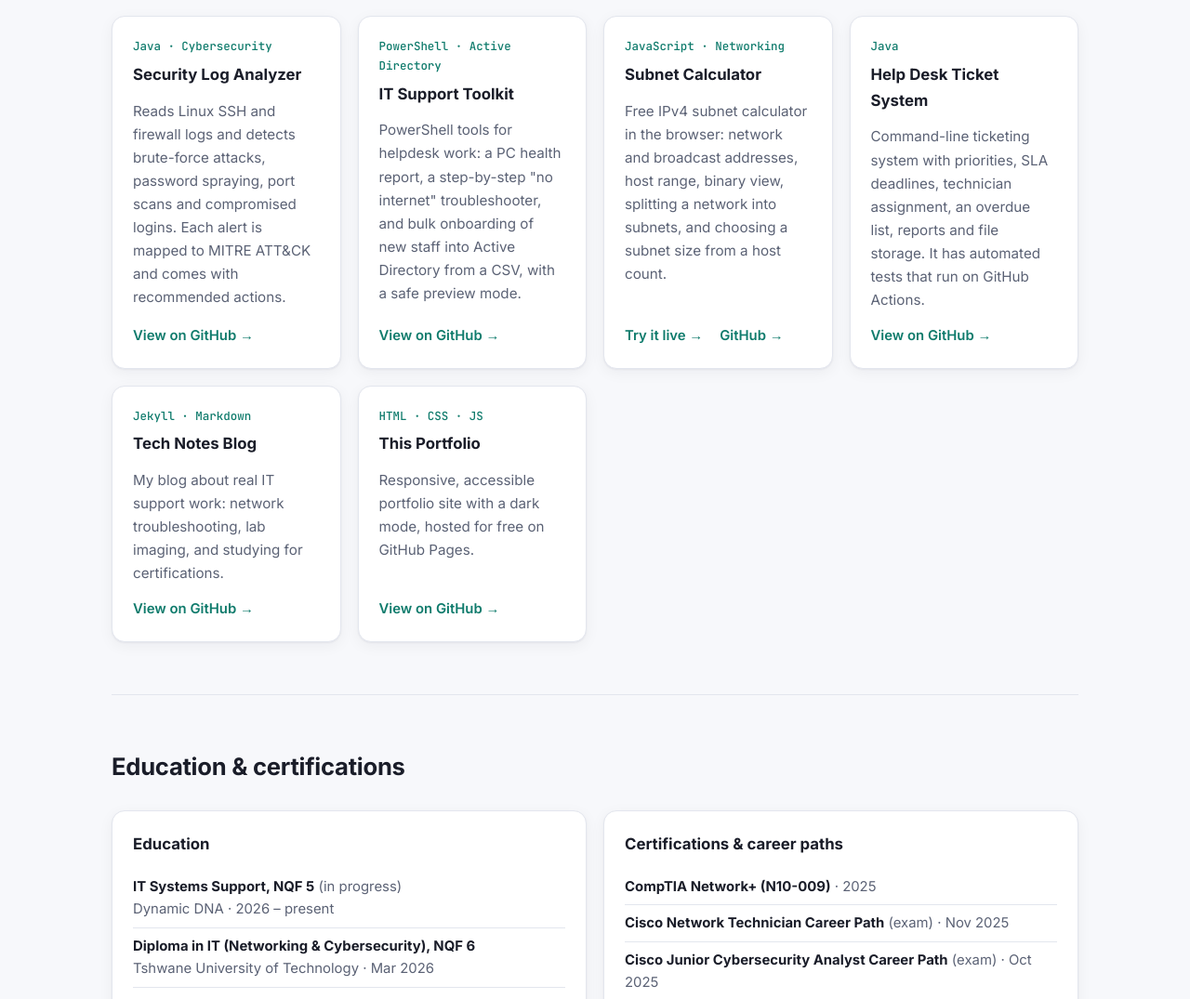
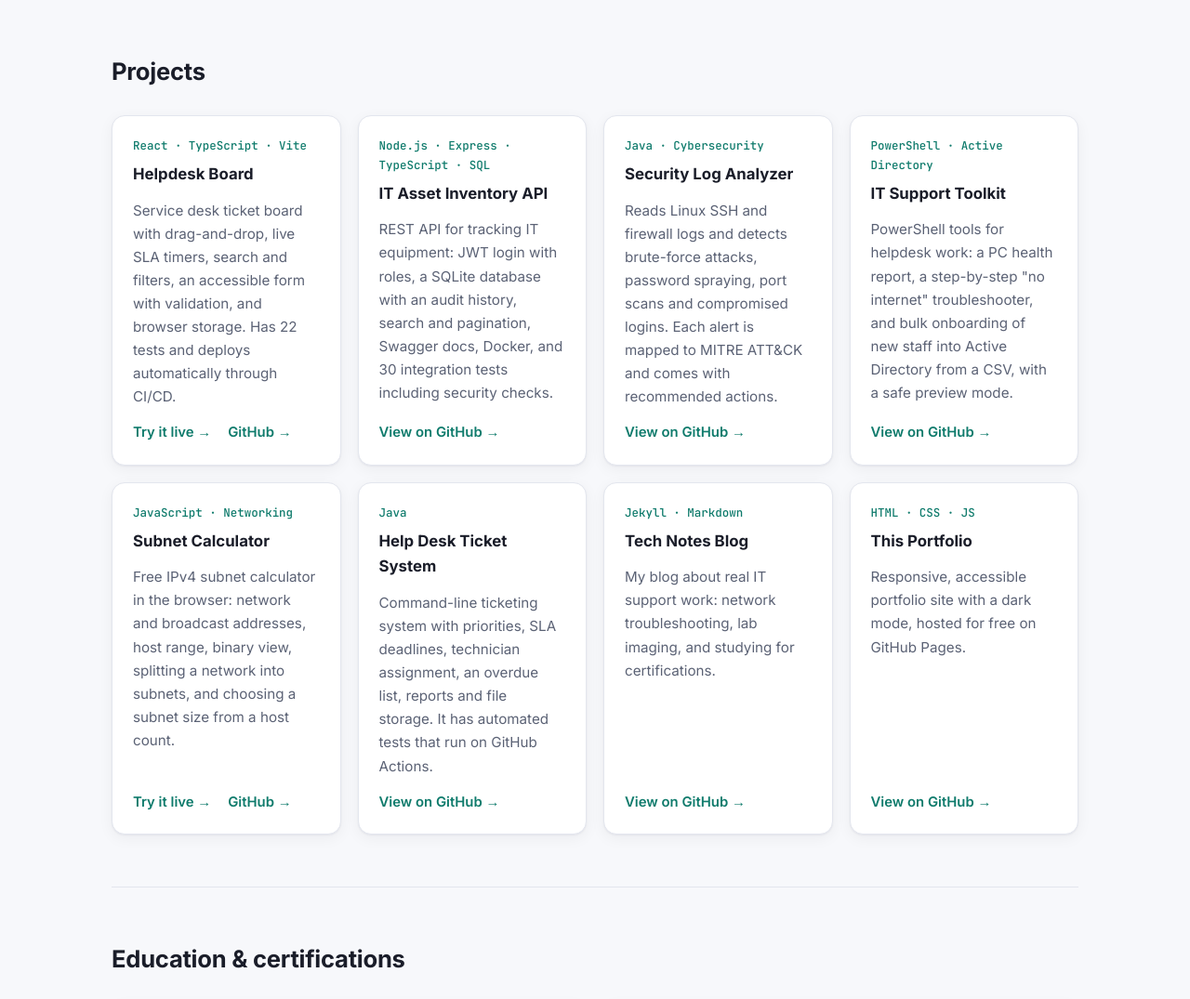
Before and after one commit to Bongokuhle-Nokubonga/portfolio-website, a plain HTML site: page index.html in a window 1280 px wide. Shown: the part 2860-3935 px from the top of the page at 93% size. Drawn offline with Linux system fonts and the light colour scheme.

Commit message:
Add Helpdesk Board and Asset Inventory API projects
Co-Authored-By: Claude Opus 5.5 <noreply@anthropic.com>

```diff
--- a/index.html
+++ b/index.html
@@ -96,7 +96,7 @@
         </article>
         <article class="card">
           <h4>Programming</h4>
-          <ul class="tags"><li>Java</li><li>PowerShell</li><li>JavaScript</li><li>COBOL</li><li>HTML/CSS/JS</li><li>IBM z/OS</li><li>Git &amp; GitHub</li></ul>
+          <ul class="tags"><li>TypeScript</li><li>React</li><li>Node.js &amp; Express</li><li>REST APIs</li><li>SQL</li><li>Java</li><li>PowerShell</li><li>JavaScript</li><li>Docker</li><li>COBOL</li><li>HTML/CSS/JS</li><li>IBM z/OS</li><li>Git &amp; GitHub</li></ul>
         </article>
       </div>
     </section>
@@ -130,6 +130,21 @@
     <section id="projects" class="container section">
       <h3 class="section-title">Projects</h3>
       <div class="cards">
+        <article class="card project">
+          <p class="mono lang">React · TypeScript · Vite</p>
+          <h4>Helpdesk Board</h4>
+          <p>Service desk ticket board with drag-and-drop, live SLA timers, search and filters, an accessible form with validation, and browser storage. Has 22 tests and deploys automatically through CI/CD.</p>
+          <div class="project-links">
+            <a class="gh-link" href="https://bongokuhle-nokubonga.github.io/helpdesk-board/" target="_blank" rel="noopener">Try it live &rarr;</a>
+            <a class="gh-link" data-repo="helpdesk-board" href="#">GitHub &rarr;</a>
+          </div>
+        </article>
+        <article class="card project">
+          <p class="mono lang">Node.js · Express · TypeScript · SQL</p>
+          <h4>IT Asset Inventory API</h4>
+          <p>REST API for tracking IT equipment: JWT login with roles, a SQLite database with an audit history, search and pagination, Swagger docs, Docker, and 30 integration tests including security checks.</p>
+          <a class="gh-link" data-repo="asset-inventory-api" href="#">View on GitHub &rarr;</a>
+        </article>
         <article class="card project">
           <p class="mono lang">Java · Cybersecurity</p>
           <h4>Security Log Analyzer</h4>
```
